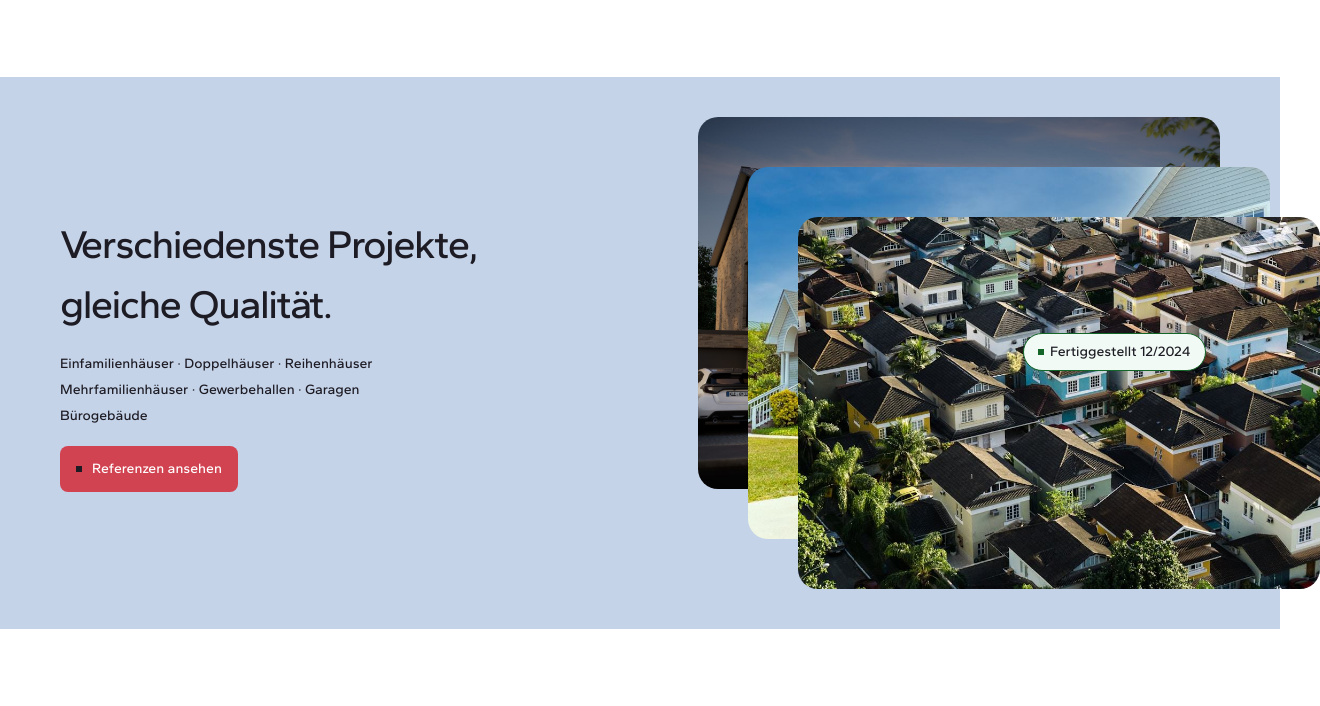
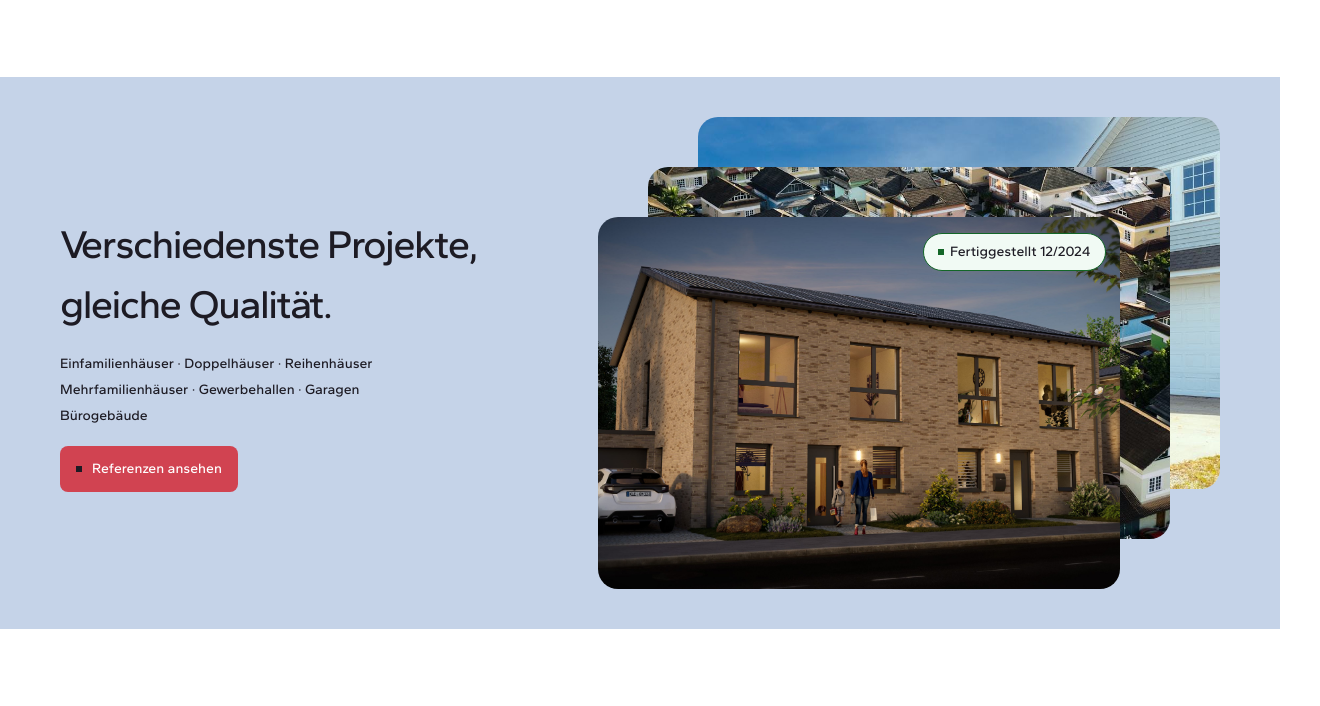
Before and after one commit to SafaMaqbool/client-website, an Astro site: page / in a window 1280 px wide. Shown: the part 3119-3825 px from the top of the page, 1320 px wide, since content can reach past the window. Built offline with nearby package versions, Linux system fonts and the light colour scheme; Astro itself is replaced by a stand-in of ours.

Commit message:
fixed image positions in project section

```diff
--- a/src/pages/index.astro
+++ b/src/pages/index.astro
@@ -75,15 +75,21 @@ const services = [
         <div class="flex flex-col gap-4 items-start w-full">
           <div class="flex gap-2.5 items-center">
             <span class="bg-accent size-1.5 shrink-0"></span>
-          <p class="font-medium text-sm text-white leading-none whitespace-nowrap">
+            <p
+              class="font-medium text-sm text-white leading-none whitespace-nowrap"
+            >
               Goch, NRW · Since 2009
             </p>
           </div>
-        <div class="flex flex-col gap-1 font-semibold leading-none text-[65px] tracking-[-2.6px] w-full">
+          <div
+            class="flex flex-col gap-1 font-semibold leading-none text-[65px] tracking-[-2.6px] w-full"
+          >
             <h1 class="text-white">Wir bauen</h1>
             <h1 class="text-accent">Zukunft!</h1>
           </div>
-        <p class="font-normal text-white text-xl leading-[1.2] tracking-[-0.8px] max-w-129.25">
+          <p
+            class="font-normal text-white text-xl leading-[1.2] tracking-[-0.8px] max-w-129.25"
+          >
             Von der Planung bis zur schlüsselfertigen Übergabe. Wir decken das
             gesamte Spektrum des Bauens ab. Ein Partner, eine Verantwortung, ein
             Qualitätsanspruch.
@@ -264,12 +270,12 @@ const services = [
       </div>
       <Button href="/referenzen">Referenzen ansehen</Button>
     </div>
-    <div class="relative w-130.5 h-118 hidden md:block shrink-0">
+    <div class="relative w-155.5 h-118 hidden md:block shrink-0">
       <div
-        class="absolute left-0 top-0 w-130.5 h-93 rounded-[20px] overflow-hidden"
+        class="absolute left-25 top-0 w-130.5 h-93 rounded-[20px] overflow-hidden"
       >
         <img
-          src="/images/project-1.jpg"
+          src="/images/project-2.jpg"
           alt="Referenzprojekt 1"
           class="w-full h-full object-cover"
         />
@@ -278,22 +284,22 @@ const services = [
         class="absolute left-12.5 top-12.5 w-130.5 h-93 rounded-[20px] overflow-hidden"
       >
         <img
-          src="/images/project-2.jpg"
+          src="/images/project-3.jpg"
           alt="Referenzprojekt 2"
           class="w-full h-full object-cover"
         />
       </div>
       <div
-        class="absolute left-25 top-25 w-130.5 h-93 rounded-[20px] overflow-hidden"
+        class="absolute left-0 top-25 w-130.5 h-93 rounded-[20px] overflow-hidden"
       >
         <img
-          src="/images/project-3.jpg"
+          src="/images/project-1.jpg"
           alt="Referenzprojekt 3"
           class="w-full h-full object-cover"
         />
       </div>
       <div
-        class="absolute left-81.25 top-54 bg-[#f1faf4] border border-[#136627] flex gap-1.5 items-center px-3.5 py-2 rounded-[28px]"
+        class="absolute left-81.25 top-29 bg-[#f1faf4] border border-[#136627] flex gap-1.5 items-center px-3.5 py-2 rounded-[28px]"
       >
         <span class="bg-[#136627] size-1.5 shrink-0"></span>
         <p class="font-medium text-ink text-sm">Fertiggestellt 12/2024</p>
```
Lines whose indentation alone changed are shown as unchanged.
